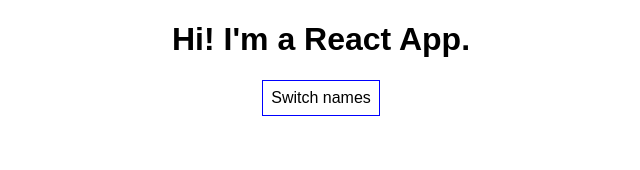
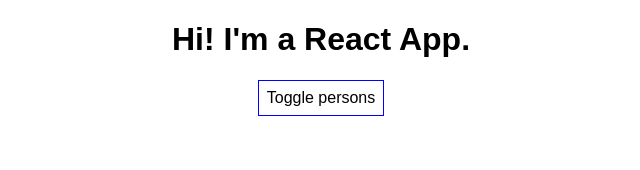
Before and after one commit to brandaogabriel7/react-complete-guide, a React (Create React App) app: page / in a window 1280 px wide. Shown: the top 170 px of the page, without its empty margins (319-959 px from the left). Built offline with nearby package versions, Linux system fonts and the light colour scheme.

Commit message:
refactor: Change button text

```diff
--- a/src/App.js
+++ b/src/App.js
@@ -81,7 +81,7 @@
     return (
       <div className="App">
         <h1>Hi! I'm a React App.</h1>
-        <button style={style} onClick={this.togglePersonsHandler}>Switch names</button>
+        <button style={style} onClick={this.togglePersonsHandler}>Toggle persons</button>
         {persons}
       </div>
     );
```
